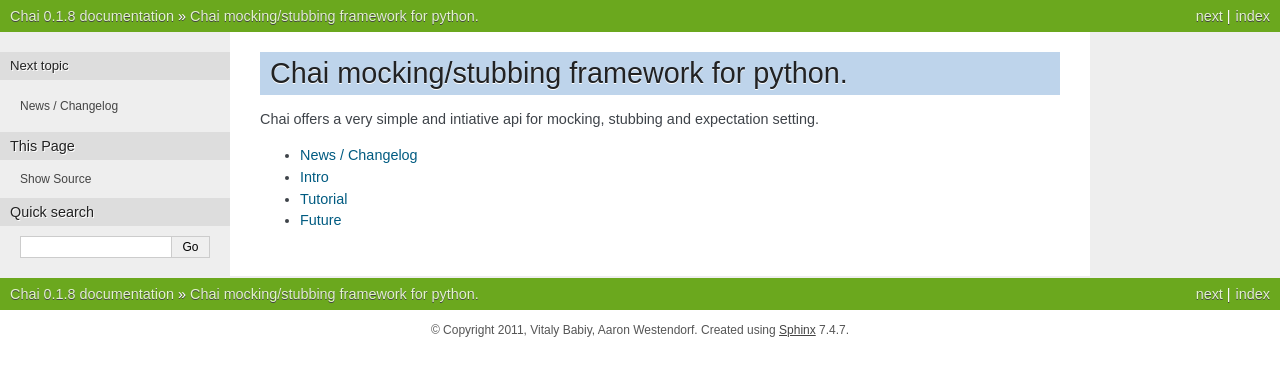
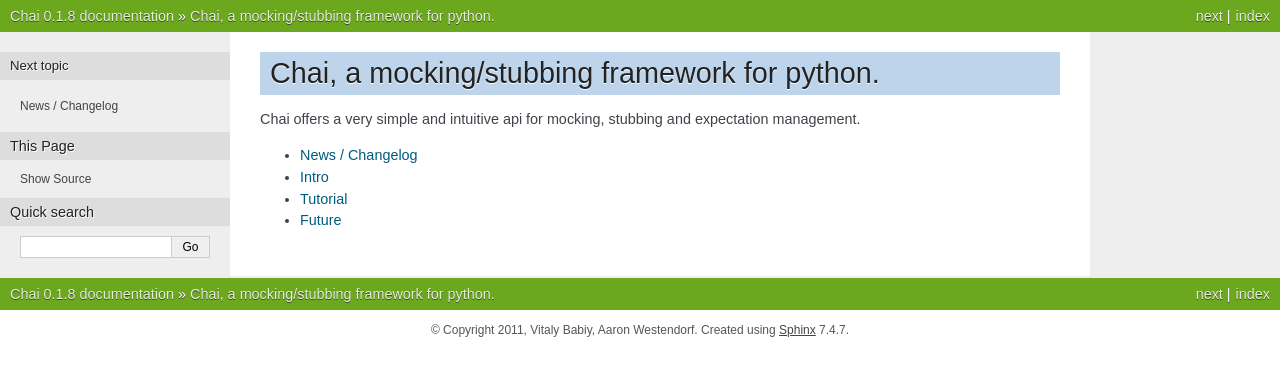
Before and after one commit to agoragames/chai, a Sphinx documentation site: the page built from docs/source/index.rst, in a window 1280 px wide. Shown: the top 376 px of the page. Built offline with Sphinx 7.4.7, drawn with Linux system fonts in a browser that asks for light colours.

Commit message:
Doc fixes

```diff
--- a/docs/source/index.rst
+++ b/docs/source/index.rst
@@ -1,7 +1,7 @@
-Chai mocking/stubbing framework for python.
+Chai, a mocking/stubbing framework for python.
 ================================================================
 
-Chai offers a very simple and intiative api for mocking, stubbing and expectation setting.
+Chai offers a very simple and intuitive api for mocking, stubbing and expectation management.
 
 .. toctree::
    :maxdepth: 1
--- a/docs/source/intro.rst
+++ b/docs/source/intro.rst
@@ -3,4 +3,6 @@
 Intro
 ================================
 
-This is a quick idea of getting you started with chai.
+1. Install
+2. Write TestCase
+3. Profit
--- a/docs/source/tutorial/index.rst
+++ b/docs/source/tutorial/index.rst
@@ -2,7 +2,7 @@
 Tutorial
 ================================
 
-A Tutorial on useing chai
+A Tutorial about using chai
 
 Index:
 
```
